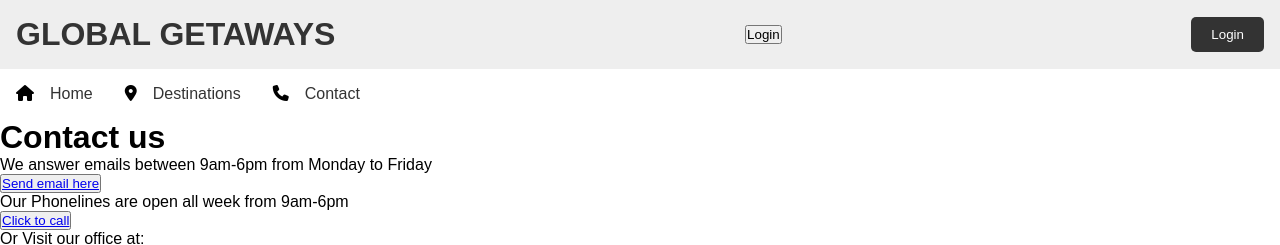
After one commit to erykglowacki1/GlobalGetaways, a PHP site: page /contact.php in a window 1280 px wide. The commit adds this page. Shown: the top 245 px of the page. Run offline with PHP 8.4, Linux system fonts and the light colour scheme.

Commit message:
added contact page

```diff
--- /dev/null
+++ b/root/contact.php
@@ -0,0 +1,26 @@
+<?php
+require "templates/header.php";
+?>
+<main>
+    <h1 id="conTitle">Contact us</h1>
+    <div class="container">
+    <section class="contact">
+<p>We answer emails between 9am-6pm from Monday to Friday</p>
+
+<button class="button"><a href="mailto:B00153656@mytudublin.ie">Send email here</a></button>
+    </section>
+
+     <section class="contact">
+<p>Our Phonelines are open all week from 9am-6pm</p>
+
+<button class="button"><a href="tel: +35305857515000">Click to call</a></button>
+    </section>
+
+    <section class="contact">
+    <p>Or Visit our office at:</p>
+        <iframe src="https://www.google.com/maps/embed?pb=!1m18!1m12!1m3!1d19034.109652802068!2d-6.427361369132994!3d53.39222247229094!2m3!1f0!2f0!3f0!3m2!1i1024!2i768!4f13.1!3m3!1m2!1s0x486772aab8f72265%3A0x1f38060048b8accd!2sCassidy%20Travel!5e0!3m2!1sen!2sie!4v1712082998523!5m2!1sen!2sie" width="600" height="450" style="border:0;" allowfullscreen="" loading="lazy" referrerpolicy="no-referrer-when-downgrade"></iframe>
+
+    </section>
+    </div>
+
+</main>
--- a/root/templates/header.php
+++ b/root/templates/header.php
@@ -33,9 +33,7 @@
         <ul class="nav-links">
             <li><i class="fa-solid fa-house"></i><a href="index.php">Home</a></li>
             <li><i class="fa-solid fa-location-dot"></i><a href="destinations.php">Destinations</a></li>
-            <li><i class="fa-solid fa-plane-departure"></i><a href="#">Flights</a></li>
-            <li><i class="fa-solid fa-person-skiing"></i><a href="#">Attractions</a></li>
-            <li><i class="fa-solid fa-phone"></i><a href="#">Contact</a></li>
+            <li><i class="fa-solid fa-phone"></i><a href="contact.php">Contact</a></li>
 
         </ul>
         <div class="burger">
```
